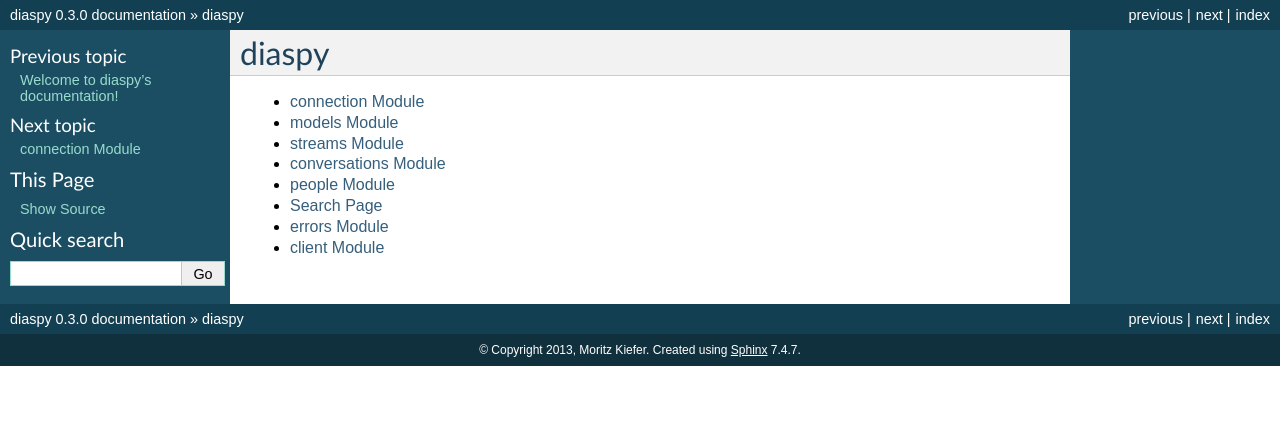
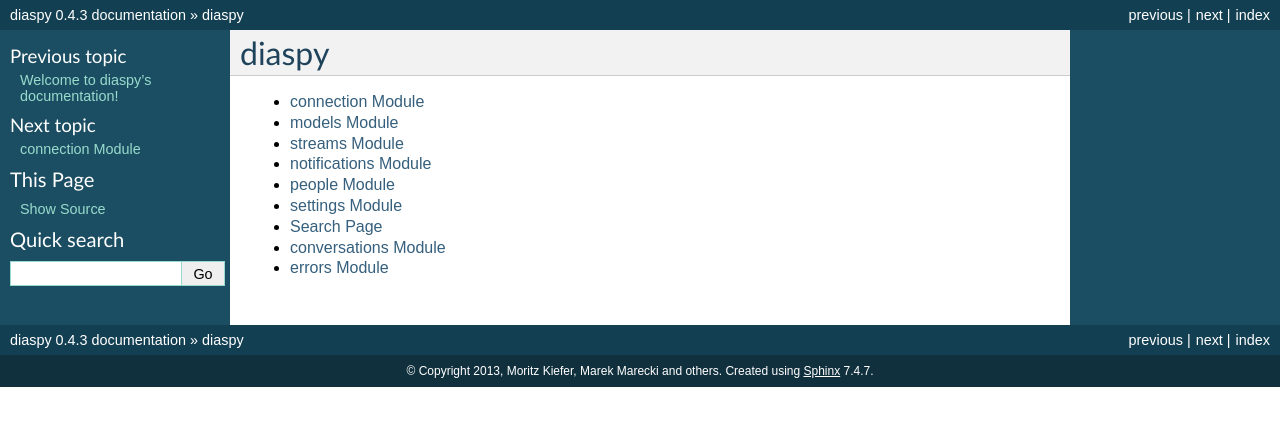
Before and after one commit to marekjm/diaspy, a Sphinx documentation site: the page built from docs/source/modules.rst, in a window 1280 px wide. Shown: the top 426 px of the page. Built offline with Sphinx 7.4.7, drawn with Linux system fonts in a browser that asks for light colours.

Commit message:
Updated docs

```diff
--- a/diaspy/__init__.py
+++ b/diaspy/__init__.py
@@ -10,4 +10,4 @@
 import diaspy.settings as settings
 
 
-__version__ = '0.4.2'
+__version__ = '0.4.3'
--- a/docs/source/conf.py
+++ b/docs/source/conf.py
@@ -44,16 +44,16 @@
 
 # General information about the project.
 project = 'diaspy'
-copyright = '2013, Moritz Kiefer'
+copyright = '2013, Moritz Kiefer, Marek Marecki and others'
 
 # The version info for the project you're documenting, acts as replacement for
 # |version| and |release|, also used in various other places throughout the
 # built documents.
 #
 # The short X.Y version.
-version = '0.3.0'
+version = '0.4.3'
 # The full version, including alpha/beta/rc tags.
-release = '0.3.0'
+release = '0.4.3'
 
 # The language for content autogenerated by Sphinx. Refer to documentation
 # for a list of supported languages.
@@ -217,7 +217,7 @@
 # (source start file, name, description, authors, manual section).
 man_pages = [
     ('index', 'diaspy', 'diaspy Documentation',
-     ['Moritz Kiefer'], 1)
+     ['Moritz Kiefer and Marek Marecki'], 1)
 ]
 
 # If true, show URL addresses after external links.
@@ -231,7 +231,7 @@
 #  dir menu entry, description, category)
 texinfo_documents = [
   ('index', 'diaspy', 'diaspy Documentation',
-   'Moritz Kiefer', 'diaspy', 'One line description of project.',
+   'Moritz Kiefer and Marek Marecki', 'diaspy', 'One line description of project.',
    'Miscellaneous'),
 ]
 
--- a/docs/source/modules.rst
+++ b/docs/source/modules.rst
@@ -7,8 +7,9 @@
    connection
    models
    streams
+   notifications
+   people
+   settings
+   search
    conversations
-   people
-   search
    errors
-   client
```
Also changed, not shown: README.md (+21 -1 lines), docs/source/client.rst (deleted, +0 -7 lines), docs/source/notifications.rst (added, +7 -0 lines), docs/source/settings.rst (added, +7 -0 lines), 1 other file.
